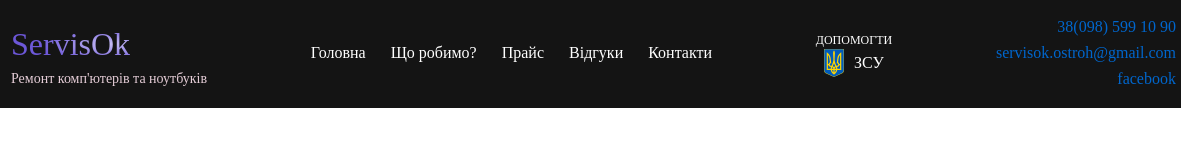
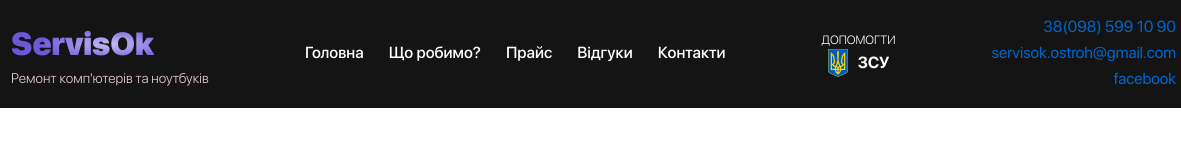
Before and after one commit to servisok/servisok, a plain HTML site: page index.html in a window 1280 px wide. Shown: the full height of the page, 99-1280 px from the left. Drawn offline with Linux system fonts and the light colour scheme; the site is published under a folder, as on GitHub Pages, so addresses that start at the root find nothing.

Commit message:
header fonts

```diff
--- a/assets/css/style.css
+++ b/assets/css/style.css
@@ -1,30 +1,30 @@
 @font-face {
   font-family: "sfm";
-  src: url("/assets/fonts/SFProDisplay-Medium.woff2") format("woff2"), url("/assets/fonts/SFProDisplay-Medium.woff") format("woff");
+  src: url("../fonts/SFProDisplay-Medium.woff2") format("woff2"), url("../fonts/SFProDisplay-Medium.woff") format("woff");
   font-weight: 500;
   font-style: normal;
 }
 @font-face {
   font-family: "sfl";
-  src: url("/assets/fonts/SFProDisplay-Light.woff2") format("woff2"), url("/assets/fonts/SFProDisplay-Light.woff") format("woff");
+  src: url("../fonts/SFProDisplay-Light.woff2") format("woff2"), url("../fonts/SFProDisplay-Light.woff") format("woff");
   font-weight: 200;
   font-style: normal;
 }
 @font-face {
   font-family: "sfb";
-  src: url("/assets/fonts/SFProDisplay-Bold.woff2") format("woff2"), url("/assets/fonts/SFProDisplay-Bold.woff") format("woff");
+  src: url("../fonts/SFProDisplay-Bold.woff2") format("woff2"), url("../fonts/SFProDisplay-Bold.woff") format("woff");
   font-weight: bold;
   font-style: normal;
 }
 @font-face {
   font-family: "sfbl";
-  src: url("/assets/fonts/SFProDisplay-Black.woff2") format("woff2"), url("/assets/fonts/SFProDisplay-Black.woff") format("woff");
+  src: url("../fonts/SFProDisplay-Black.woff2") format("woff2"), url("../fonts/SFProDisplay-Black.woff") format("woff");
   font-weight: 900;
   font-style: normal;
 }
 @font-face {
   font-family: "sfr";
-  src: url("/assets/fonts/SFProDisplay-Regular.woff2") format("woff2"), url("/assets/fonts/SFProDisplay-Regular.woff") format("woff");
+  src: url("../fonts/SFProDisplay-Regular.woff2") format("woff2"), url("../fonts/SFProDisplay-Regular.woff") format("woff");
   font-weight: normal;
   font-style: normal;
 }
--- a/dist/scss/main.scss
+++ b/dist/scss/main.scss
@@ -1,31 +1,31 @@
 @font-face {
     font-family: 'sfm';
-    src: url('/assets/fonts/SFProDisplay-Medium.woff2') format('woff2'),
-         url('/assets/fonts/SFProDisplay-Medium.woff') format('woff');
+    src: url('../fonts/SFProDisplay-Medium.woff2') format('woff2'),
+         url('../fonts/SFProDisplay-Medium.woff') format('woff');
     font-weight: 500;
     font-style: normal;
 }
 
 @font-face {
     font-family: 'sfl';
-    src: url('/assets/fonts/SFProDisplay-Light.woff2') format('woff2'),
-         url('/assets/fonts/SFProDisplay-Light.woff') format('woff');
+    src: url('../fonts/SFProDisplay-Light.woff2') format('woff2'),
+         url('../fonts/SFProDisplay-Light.woff') format('woff');
     font-weight: 200;
     font-style: normal;
 }
 
 @font-face {
     font-family: 'sfb';
-    src: url('/assets/fonts/SFProDisplay-Bold.woff2') format('woff2'),
-         url('/assets/fonts/SFProDisplay-Bold.woff') format('woff');
+    src: url('../fonts/SFProDisplay-Bold.woff2') format('woff2'),
+         url('../fonts/SFProDisplay-Bold.woff') format('woff');
     font-weight: bold;
     font-style: normal;
 }
 
 @font-face {
     font-family: 'sfbl';
-    src: url('/assets/fonts/SFProDisplay-Black.woff2') format('woff2'),
-         url('/assets/fonts/SFProDisplay-Black.woff') format('woff');
+    src: url('../fonts/SFProDisplay-Black.woff2') format('woff2'),
+         url('../fonts/SFProDisplay-Black.woff') format('woff');
     font-weight: 900;
     font-style: normal;
 }
@@ -33,8 +33,8 @@
 
 @font-face {
     font-family: 'sfr';
-    src: url('/assets/fonts/SFProDisplay-Regular.woff2') format('woff2'),
-         url('/assets/fonts/SFProDisplay-Regular.woff') format('woff');
+    src: url('../fonts/SFProDisplay-Regular.woff2') format('woff2'),
+         url('../fonts/SFProDisplay-Regular.woff') format('woff');
     font-weight: normal;
     font-style: normal;
 }
```
